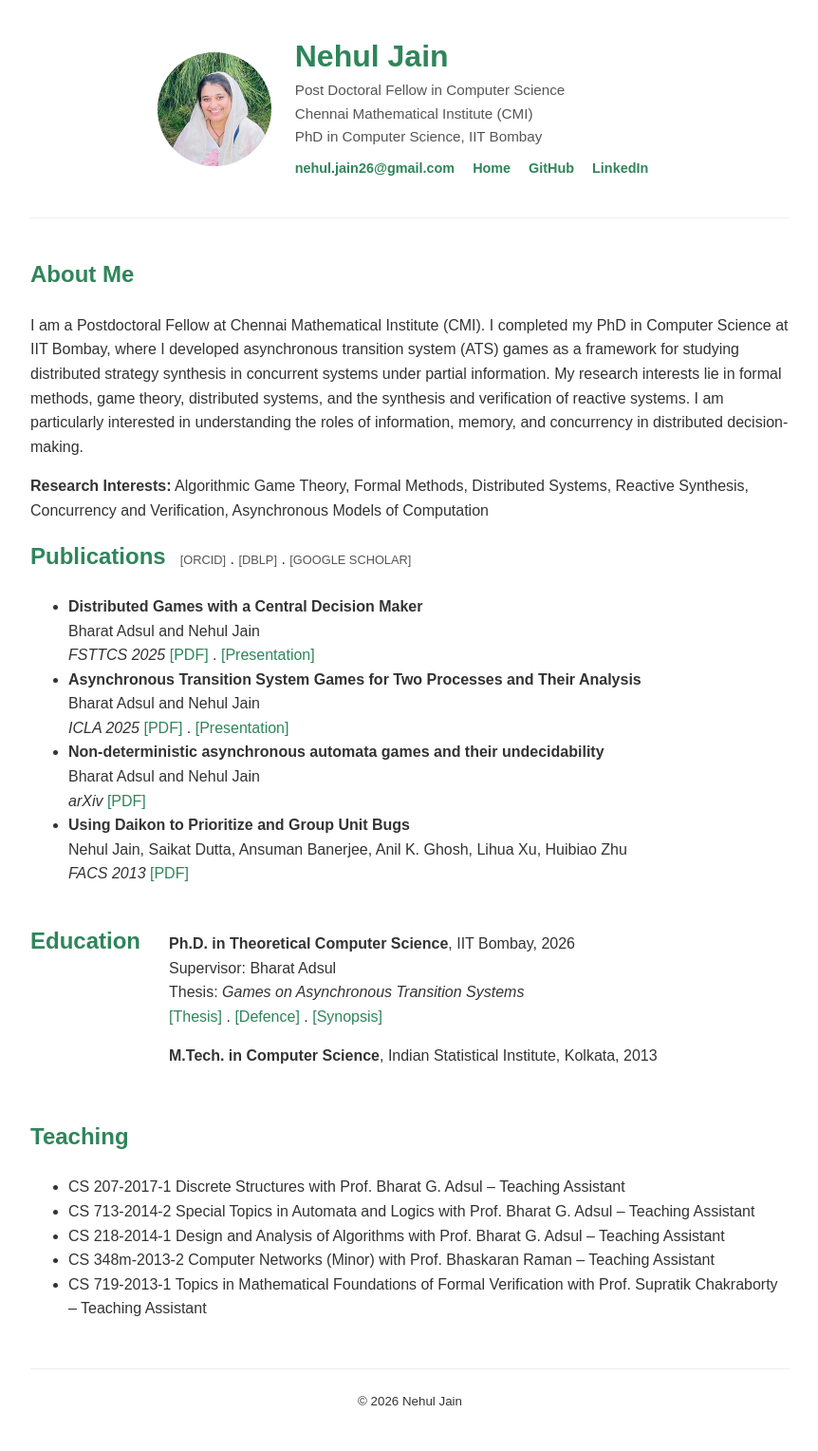
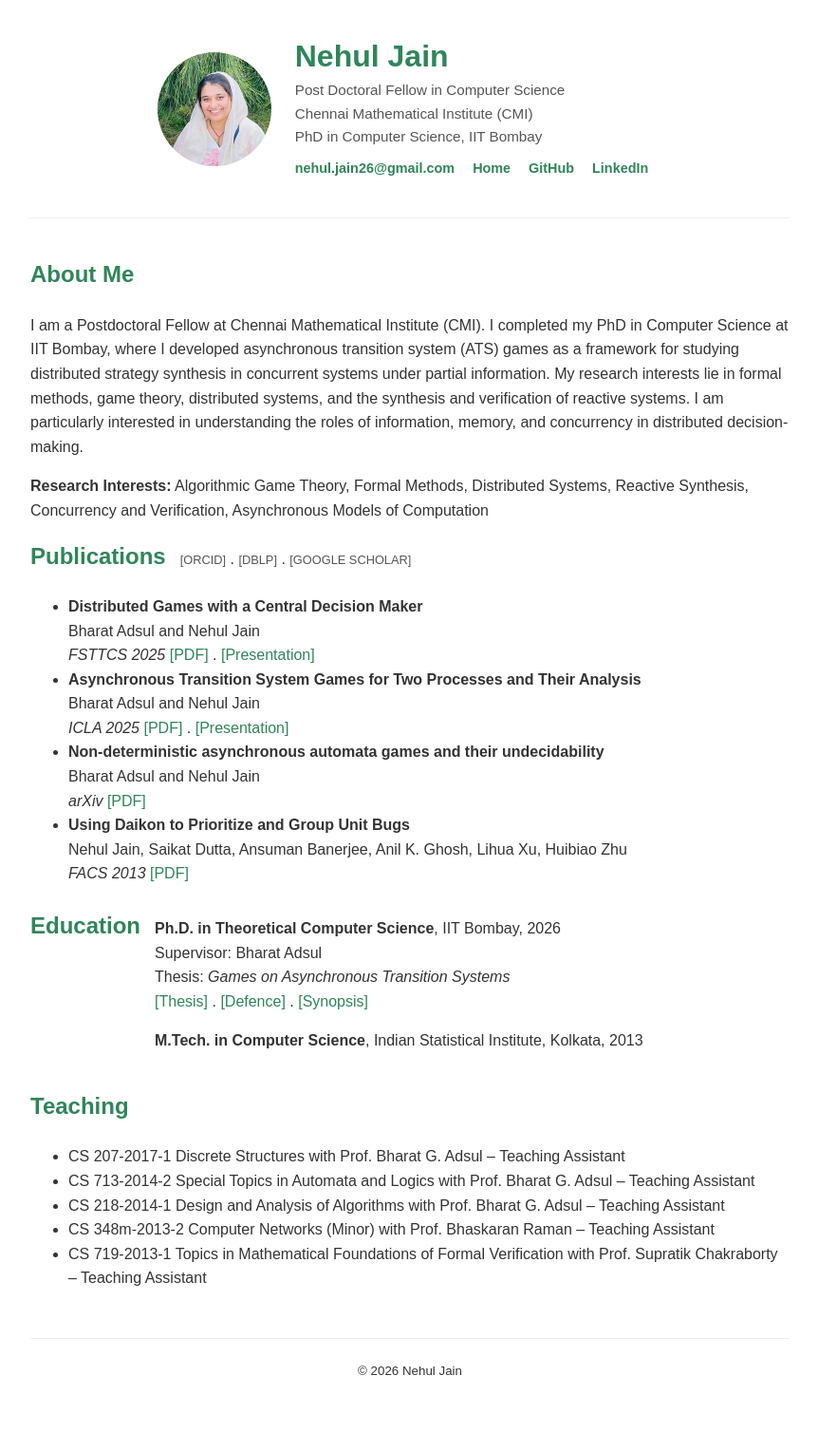
Before and after one commit to nehuljain26/nehuljain26.github.io, a Jekyll site: the page built from index.md, in a window 1280 px wide. Shown: the whole page at 95% size, without its empty margins (208-1070 px from the left). Built offline with Jekyll 4.4.1, drawn with Linux system fonts in a browser that asks for light colours; after the commit the page ends 1496 px from its top, so only the background shows below that.

Commit message:
Update publications.html

```diff
--- a/_includes/publications.html
+++ b/_includes/publications.html
@@ -35,7 +35,7 @@
 
 <div class="section-title">
 <h2>Education</h2>
-  <br />
+  <div>
   <ul style="list-style: none; padding-left: 0; margin-left: 0;">
     <li>
     <p>
@@ -50,7 +50,7 @@
     <li>
     <p>
         <strong>M.Tech. in Computer Science</strong>, Indian Statistical Institute, Kolkata, 2013
-    </p></li></ul>
+    </p></li></ul></div>
 </div>
 
 
```
